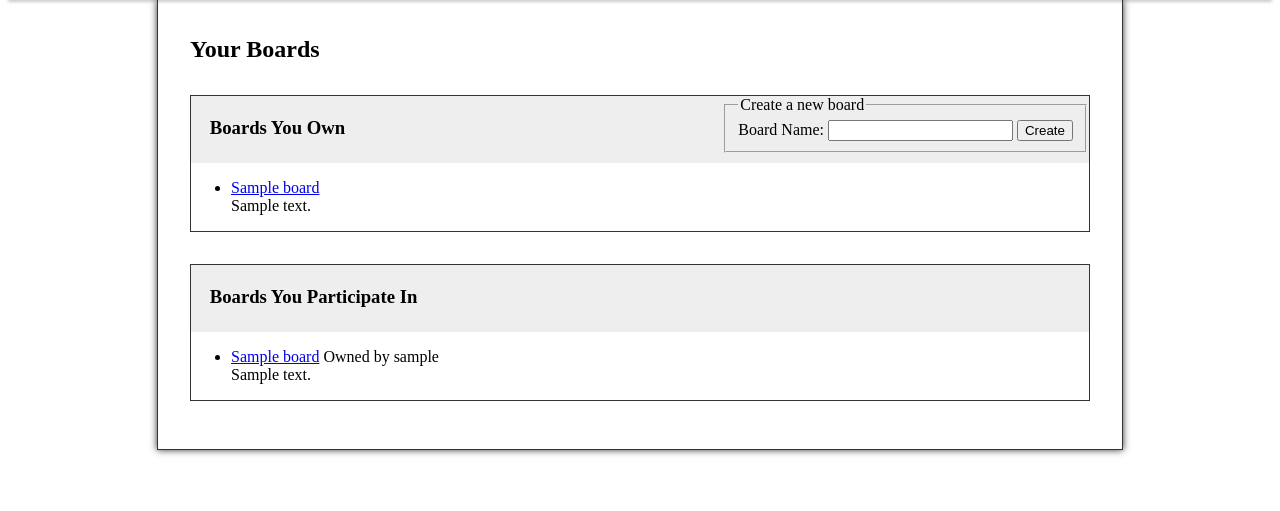
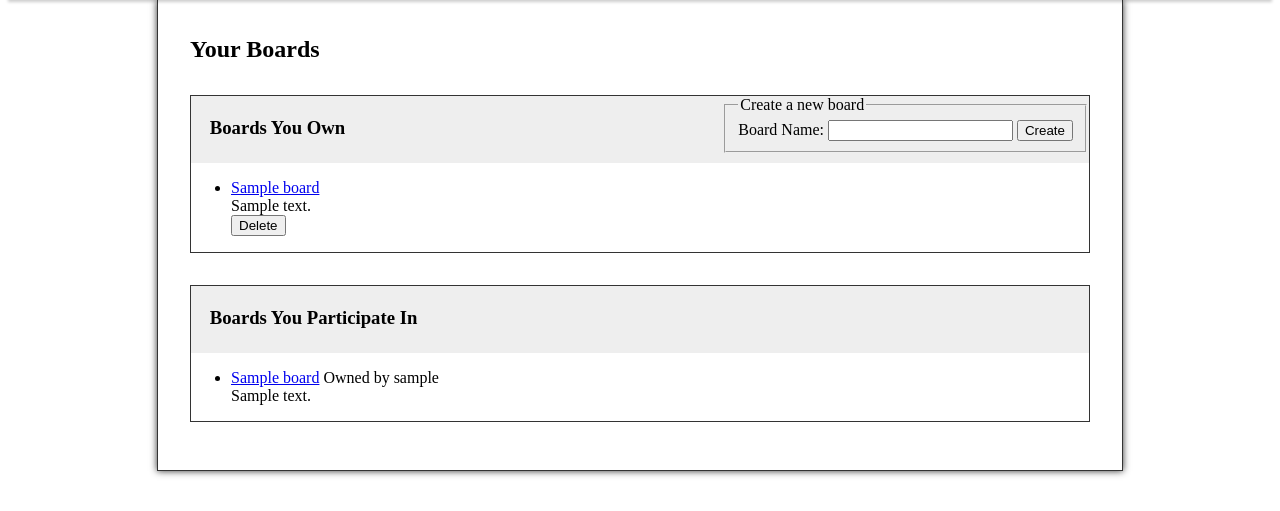
Before and after one commit to fracture91/PointsBoard, a Django app: page /boards/ in a window 1280 px wide. Shown: the part 25-536 px from the top of the page. Run offline with Django 3.2, Linux system fonts and the light colour scheme; a user stored in the database is signed in; tables that the repository leaves empty hold one stand-in row (values such as "Sample post"); parts of the project's set-up code (start-up, migrations or seed data) failed here and were passed over.

Commit message:
Allow for deleting boards.

```diff
--- a/PointsBoard/points/templates/points/user_boards.html
+++ b/PointsBoard/points/templates/points/user_boards.html
@@ -37,6 +37,12 @@
 				{% if not board.description == "" %}
 					<p>{{ board.description }}</p>
 				{% endif %}
+				<form method="post" action="/boards/">
+					{% csrf_token %}
+					<input type="hidden" name="delete" value="true" />
+					<input type="hidden" name="boardId" value="{{ board.id }}" />
+					<input type="submit" value="Delete" />
+				</form>
 			</li>
 		{% empty %}
 			<li>
--- a/PointsBoard/points/views/board.py
+++ b/PointsBoard/points/views/board.py
@@ -62,7 +62,10 @@ def makeBoardArray(board, cats, cells):
 
 @login_required
 def board(request, boardId):
-	board = Board.objects.get(pk=boardId)
+	try:
+		board = Board.objects.get(pk=boardId)
+	except:
+		return HttpResponse(content="Board does not exist", status=404)
 	if not board.isUserAllowedToView(request.user):
 		return HttpResponse(content="You don't have permission to view this board.", status=403)
 	if request.method == 'POST':
--- a/PointsBoard/points/views/userBoards.py
+++ b/PointsBoard/points/views/userBoards.py
@@ -20,6 +20,14 @@ def userBoards(request):
 				return redirect(reverse("board", args=[board.id]))
 			except ValidationError, e:
 				feedback = "Error creating board: " + str(e.message_dict)
+		if "delete" in request.POST and "boardId" in request.POST:
+			try:
+				board = Board.objects.get(pk=int(request.POST["boardId"]))
+			except:
+				return HttpResponse(content="Board not found.", status=404)
+			if board.owner != request.user:
+				return HttpResponse(content="You cannot delete a board you do not own", status=403)
+			board.delete()
 		else:
 			return HttpResponse(status=400)
 	elif request.method != "GET":
```
